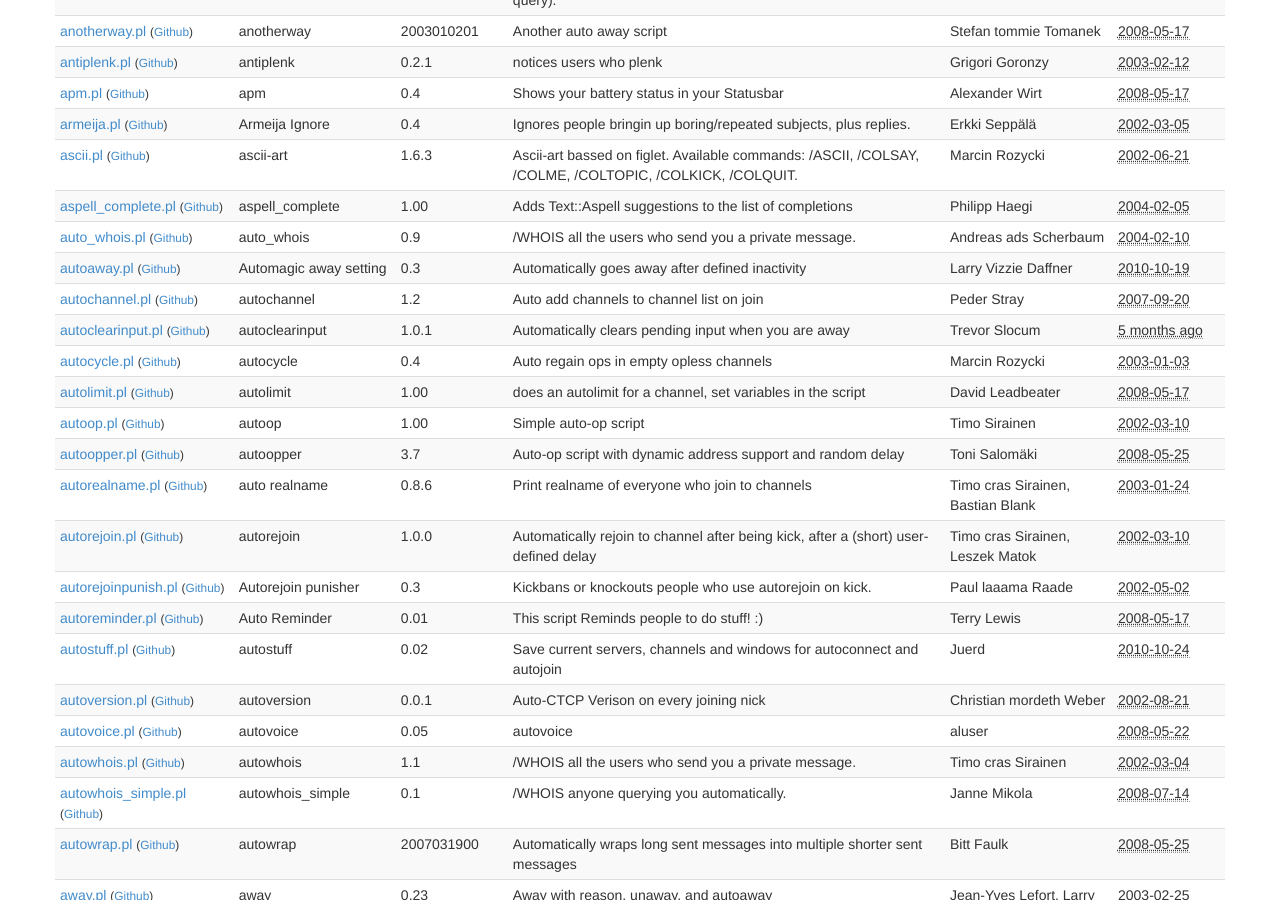
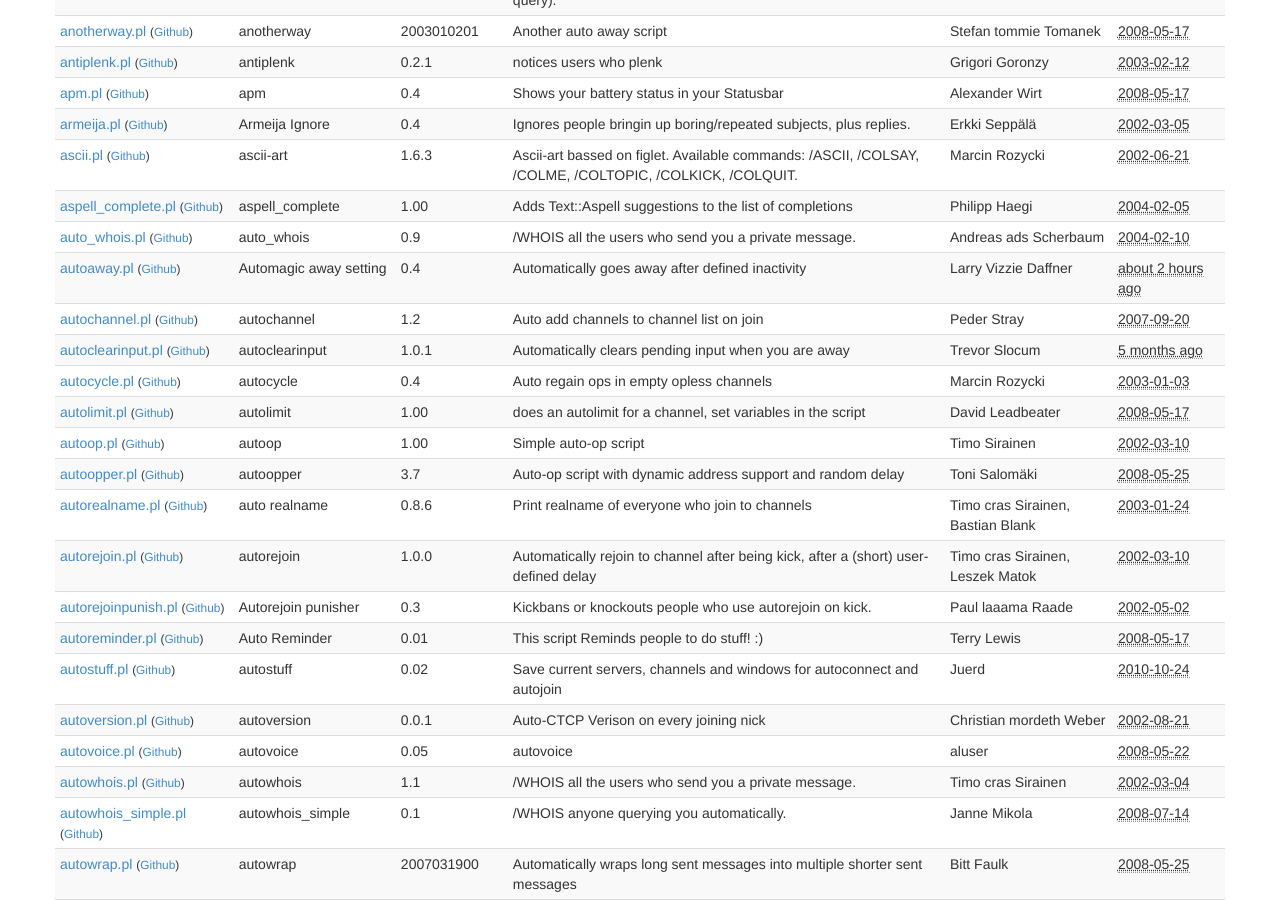
Before and after one commit to irssi/scripts.irssi.org, a Jekyll site: the page built from index.html, in a window 1280 px wide and 900 px high, scrolled down 1194 px. Built offline with Jekyll 4.4.1, drawn with Linux system fonts in a browser that asks for light colours.

```diff
--- a/_data/scripts.yaml
+++ b/_data/scripts.yaml
@@ -244,11 +244,11 @@
   contact: "vizzie@airmail.net"
   description: "Automatically goes  away after defined inactivity"
   filename: "autoaway.pl"
-  modified: "2010-10-19 14:41:15"
+  modified: "2014-10-17 15:29"
   license: "BSD"
   name: "Automagic away setting"
   url: "http://www.flamingpackets.net/~vizzie/irssi/"
-  version: "0.3"
+  version: "0.4"
 
 - authors: "Peder Stray"
   contact: "peder@ninja.no"
```
Also changed, not shown: 1 other file.
